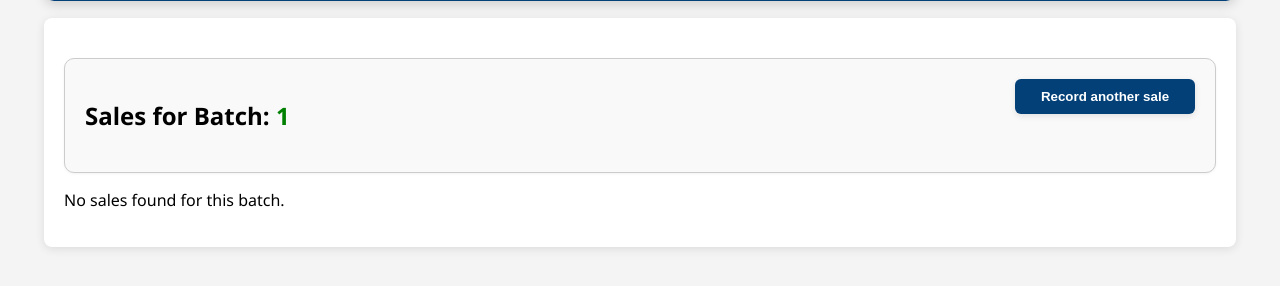
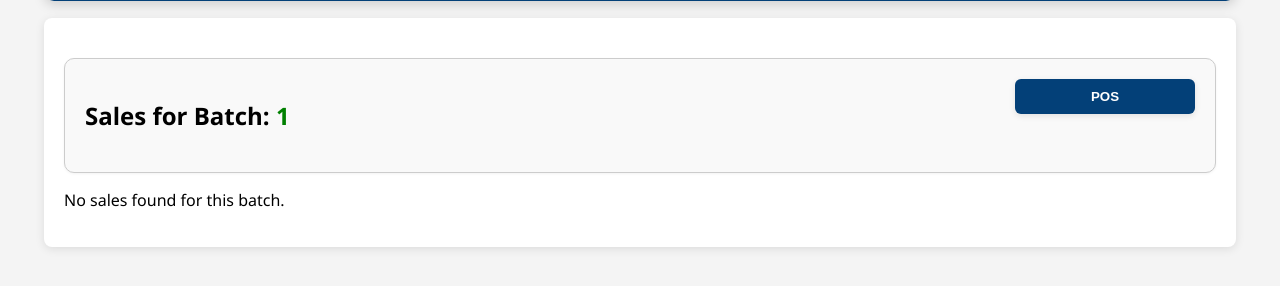
Before and after one commit to Rhahloth/Oscar_App, a Flask app: page /batch_sales/1 in a window 1280 px wide. Shown: the part 122-408 px from the top of the page. Run offline with Flask 3, Linux system fonts and the light colour scheme; the visitor is signed in with stand-in values (Sample User, id 1); data that the repository does not hold is empty; parts of the project's set-up code (start-up, migrations or seed data) failed here and were passed over; some libraries are stand-ins or nearby versions.

Commit message:
Update batch_sales.html

```diff
--- a/templates/batch_sales.html
+++ b/templates/batch_sales.html
@@ -51,7 +51,7 @@
           </h2>
         </div>
         <div>
-          <a href="/record_sale"><button>Record another sale</button></a>
+          <a href="/record_sale"><button>POS</button></a>
         </div>
       </div>
 
```
